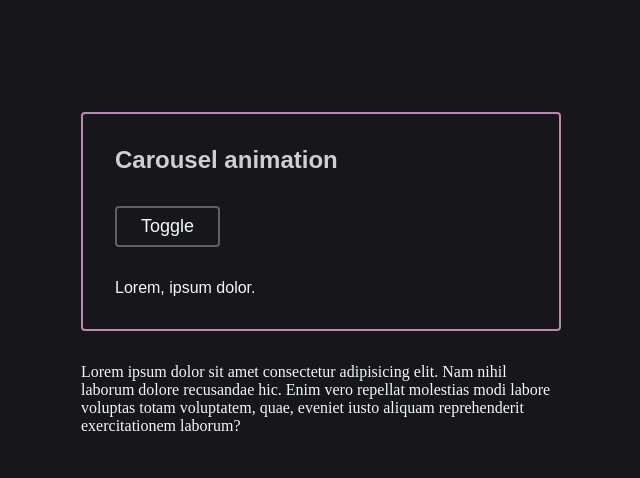
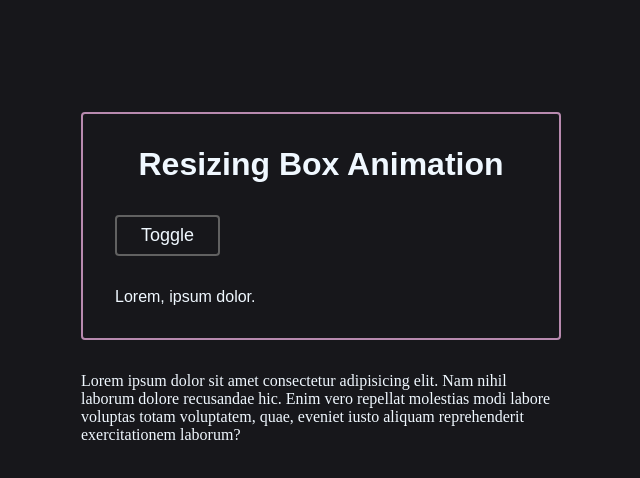
Before and after one commit to al-imam/resizeable-box, a React (Vite) app: page / in a window 1280 px wide. Shown: the top 478 px of the page, without its empty margins (319-959 px from the left). Built offline with nearby package versions, Linux system fonts and the light colour scheme.

Commit message:
change title

```diff
--- a/src/App.tsx
+++ b/src/App.tsx
@@ -3,7 +3,7 @@ import { useState } from "react";
 import classes from "./app.module.css";
 import ResizeAble from "./ResizeAble";
 
-export const duration = 0.75;
+export const duration = 1;
 
 function App() {
   const [expand, setExpand] = useState(0);
@@ -12,7 +12,7 @@ function App() {
     <MotionConfig transition={{ duration }}>
       <div className={classes.app}>
         <div className={classes.box}>
-          <h2>Carousel animation</h2>
+          <h1> Resizing Box Animation</h1>
           <button onClick={() => setExpand(expand + 1)}>Toggle</button>
           <ResizeAble>
             {expand % 3 === 2 ? (
```
